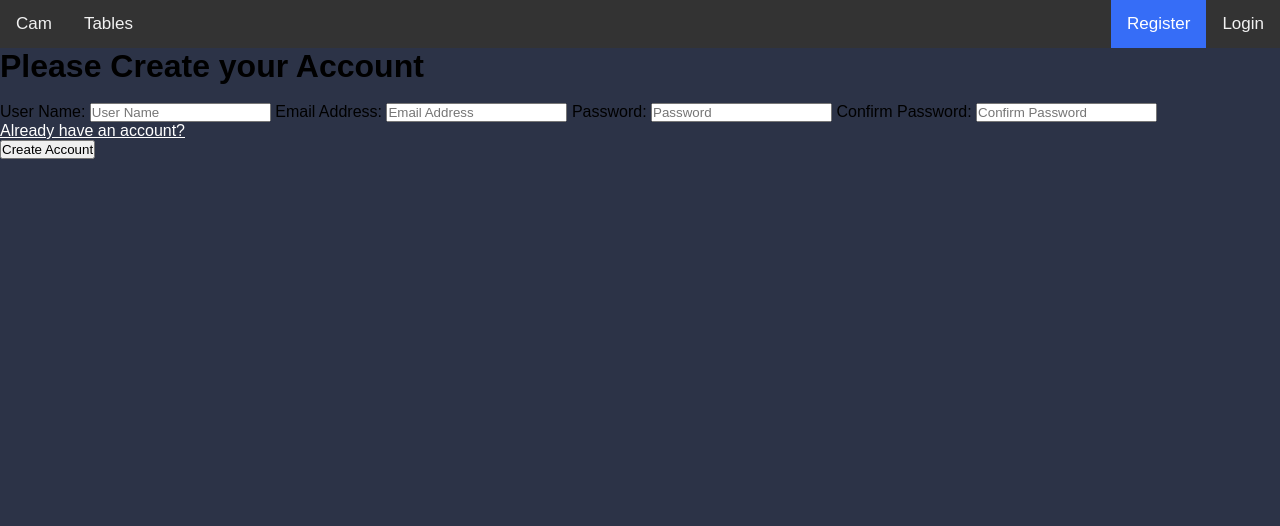
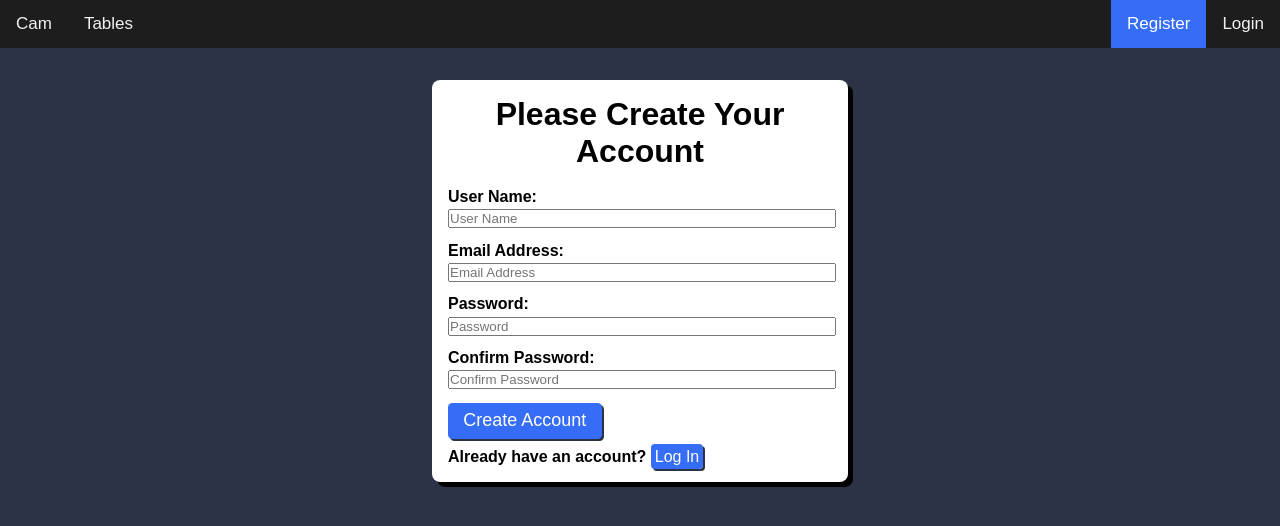
Before and after one commit to zhourichard19/DesignByComment, a Flask app: page /register in a window 1280 px wide. Shown: the part 65-591 px from the top of the page. Run offline with Flask 2, Linux system fonts and the light colour scheme.

Commit message:
styled login & register

```diff
--- a/productivity/static/style.css
+++ b/productivity/static/style.css
@@ -9,7 +9,7 @@ body {
 }
 
 .topnav {
-    background-color: #333;
+    background-color: rgb(29, 29, 29);
     overflow: hidden;
 }
 
@@ -75,3 +75,59 @@ table{
 th, td {
   border: 1px solid white;
 }
+
+.register-container {
+    margin: 2em auto;
+    padding: 1em;
+    background-color: white;
+    width: 30%;
+    border-radius: 2%;
+    box-shadow: 5px 5px #000000;
+}
+
+.form-title {
+    text-align: center;
+}
+
+.form-box {
+    width: 100%;
+    margin: .25em 0 1em;
+}
+
+.form-text {
+    font-weight: bold;
+}
+
+.form-btn {
+    margin: auto;
+    margin-bottom: .5em;
+    width: 40%;
+    height: 2em;
+    background-color: #366df7;
+    color: white;
+    border: 0;
+    border-radius: .25em;
+    box-shadow: 2px 2px #2c3347;
+    font-size: large;
+}
+
+.form-btn-small {
+    text-decoration: none;
+    margin: auto;
+    width: auto;
+    padding: .25em;
+    background-color: #366df7;
+    color: white;
+    border: 0;
+    border-radius: .25em;
+    box-shadow: 2px 2px #2c3347;
+    font-weight: normal;
+}
+
+
+.form-btn:hover {
+    background-color: #638aed;
+}
+.form-btn-small:hover {
+    background-color: #638aed;
+}
--- a/productivity/templates/register.html
+++ b/productivity/templates/register.html
@@ -31,34 +31,31 @@
             {% endfor %}
         {% endif %}
     {% endwith %}
-    <div class="container">
-        <form method="POST" class="form-register">
+    <div class="register-container">
+        <div method="POST" class="form-register">
 
             {{ form.hidden_tag() }}
 
-            <h1>
-                Please Create your Account
-            </h1>
+            <h1 class="form-title">Please Create Your Account</h1>
             <br>
-            {{ form.username.label() }}
-            {{ form.username(class="", placeholder="User Name") }}
+            <div>{{ form.username.label(class="form-text") }}</div>
+            <div>{{ form.username(class="form-box", placeholder="User Name") }}</div>
 
-            {{ form.email_address.label() }}
-            {{ form.email_address(class="", placeholder="Email Address") }}
+            <div>{{ form.email_address.label(class="form-text") }}</div>
+            <div>{{ form.email_address(class="form-box", placeholder="Email Address") }}</div>
 
-            {{ form.password1.label() }}
-            {{ form.password1(class="form-control", placeholder="Password") }}
+            <div>{{ form.password1.label(class="form-text") }}</div>
+            <div>{{ form.password1(class="form-box", placeholder="Password") }}</div>
 
-            {{ form.password2.label() }}
-            {{ form.password2(class="form-control", placeholder="Confirm Password") }}
+            <div>{{ form.password2.label(class="form-text") }}</div>
+            <div>{{ form.password2(class="form-box", placeholder="Confirm Password") }}</div>
 
-            <br>
+            <div>{{ form.submit(class="form-btn") }}</div>
 
-            <div>
-                <a style = "color: white;" href = "{{ url_for('login_page')}}"> Already have an account?</a>
-             </div>
-
-            {{ form.submit(class="btn btn-lg btn-block btn-primary") }}
+            <div class="form-text">
+                Already have an account?
+                <a class="form-btn-small" href = "{{ url_for('login_page')}}">Log In</a>
+            </div>
         </form>
     </div>
 </body>
```
Also changed, not shown: productivity/templates/login.html (+10 -12 lines).
